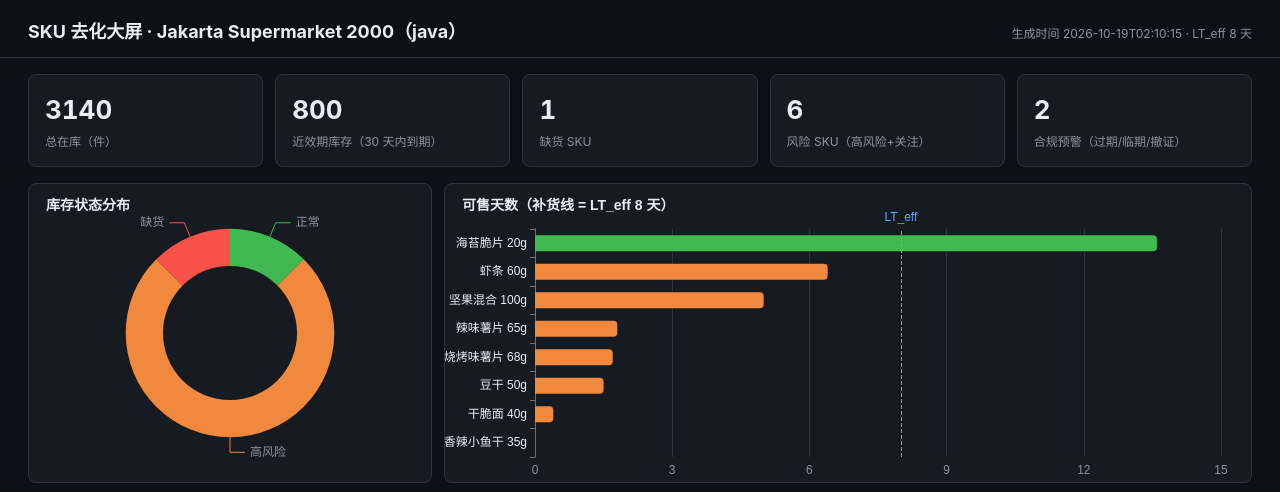
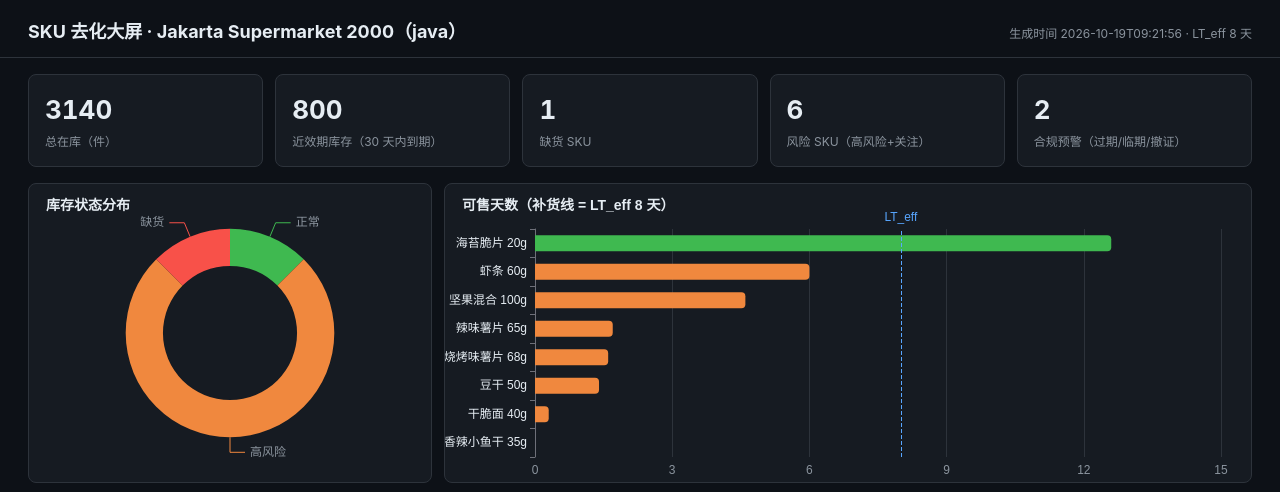
Before and after one commit to vfvincentwong2026/nusantara-brand-os, a plain HTML site: page web/dashboard/index.html in a window 1280 px wide. Shown: the top 492 px of the page. Drawn offline with Linux system fonts and the light colour scheme.

```diff
--- a/web/dashboard/data/dashboard.json
+++ b/web/dashboard/data/dashboard.json
@@ -1,5 +1,5 @@
 {
-  "generated_at": "2026-10-19T02:10:15",
+  "generated_at": "2026-10-19T09:21:56",
   "store": {
     "id": "store-jkt-2000",
     "name": "Jakarta Supermarket 2000",
@@ -24,13 +24,13 @@
       "category": "零食",
       "on_hand": 620,
       "avg_daily": 28.2,
-      "forecast_daily": 338.4,
-      "days_of_supply": 1.8,
+      "forecast_daily": 366.6,
+      "days_of_supply": 1.7,
       "backtest_mape": null,
       "next_expiry": "2026-11-15",
       "near_expiry_qty": 420,
-      "rop": 2730.5,
-      "suggest_qty": 4818,
+      "rop": 2956.1,
+      "suggest_qty": 5269,
       "status": "high",
       "cert_status": "valid",
       "cert_label": "有效"
@@ -41,13 +41,13 @@
       "category": "零食",
       "on_hand": 380,
       "avg_daily": 18.8,
-      "forecast_daily": 225.6,
-      "days_of_supply": 1.7,
+      "forecast_daily": 244.4,
+      "days_of_supply": 1.6,
       "backtest_mape": null,
       "next_expiry": "2026-10-28",
       "near_expiry_qty": 380,
-      "rop": 1828.1,
-      "suggest_qty": 3253,
+      "rop": 1978.5,
+      "suggest_qty": 3554,
       "status": "high",
       "cert_status": "expiring",
       "cert_label": "临期"
@@ -58,13 +58,13 @@
       "category": "零食",
       "on_hand": 650,
       "avg_daily": 8.4,
-      "forecast_daily": 100.8,
-      "days_of_supply": 6.4,
+      "forecast_daily": 109.2,
+      "days_of_supply": 6.0,
       "backtest_mape": null,
       "next_expiry": "2027-05-10",
       "near_expiry_qty": 0,
-      "rop": 829.7,
-      "suggest_qty": 986,
+      "rop": 896.9,
+      "suggest_qty": 1120,
       "status": "high",
       "cert_status": "expired",
       "cert_label": "已过期"
@@ -75,13 +75,13 @@
       "category": "零食",
       "on_hand": 180,
       "avg_daily": 41.8,
-      "forecast_daily": 501.6,
-      "days_of_supply": 0.4,
+      "forecast_daily": 543.4,
+      "days_of_supply": 0.3,
       "backtest_mape": null,
       "next_expiry": "2027-01-20",
       "near_expiry_qty": 0,
-      "rop": 4036.1,
-      "suggest_qty": 7869,
+      "rop": 4370.5,
+      "suggest_qty": 8538,
       "status": "high",
       "cert_status": "none",
       "cert_label": "无证"
@@ -92,13 +92,13 @@
       "category": "零食",
       "on_hand": 0,
       "avg_daily": 13.0,
-      "forecast_daily": 156.0,
+      "forecast_daily": 169.0,
       "days_of_supply": 0.0,
       "backtest_mape": null,
       "next_expiry": null,
       "near_expiry_qty": 0,
-      "rop": 1271.3,
-      "suggest_qty": 2519,
+      "rop": 1375.3,
+      "suggest_qty": 2727,
       "status": "out_of_stock",
       "cert_status": "none",
       "cert_label": "无证"
@@ -109,12 +109,12 @@
       "category": "零食",
       "on_hand": 900,
       "avg_daily": 5.5,
-      "forecast_daily": 66.0,
-      "days_of_supply": 13.6,
+      "forecast_daily": 71.5,
+      "days_of_supply": 12.6,
       "backtest_mape": null,
       "next_expiry": "2027-08-01",
       "near_expiry_qty": 0,
-      "rop": 551.3,
+      "rop": 595.3,
       "suggest_qty": 0,
       "status": "ok",
       "cert_status": "none",
@@ -126,13 +126,13 @@
       "category": "零食",
       "on_hand": 260,
       "avg_daily": 14.0,
-      "forecast_daily": 168.0,
-      "days_of_supply": 1.5,
+      "forecast_daily": 182.0,
+      "days_of_supply": 1.4,
       "backtest_mape": null,
       "next_expiry": "2027-01-15",
       "near_expiry_qty": 0,
-      "rop": 1367.3,
-      "suggest_qty": 2451,
+      "rop": 1479.3,
+      "suggest_qty": 2675,
       "status": "high",
       "cert_status": "none",
       "cert_label": "无证"
@@ -143,13 +143,13 @@
       "category": "零食",
       "on_hand": 150,
       "avg_daily": 2.5,
-      "forecast_daily": 30.0,
-      "days_of_supply": 5.0,
+      "forecast_daily": 32.5,
+      "days_of_supply": 4.6,
       "backtest_mape": null,
       "next_expiry": "2027-06-01",
       "near_expiry_qty": 0,
-      "rop": 263.3,
-      "suggest_qty": 353,
+      "rop": 283.3,
+      "suggest_qty": 393,
       "status": "high",
       "cert_status": "valid",
       "cert_label": "有效"
--- a/web/map/data/channel_map.json
+++ b/web/map/data/channel_map.json
@@ -1,5 +1,5 @@
 {
-  "generated_at": "2026-10-19T02:10:16",
+  "generated_at": "2026-10-19T09:21:58",
   "params": {
     "radius_m": 500
   },
```
Also changed, not shown: web/map/index.html (+8 -3 lines).
